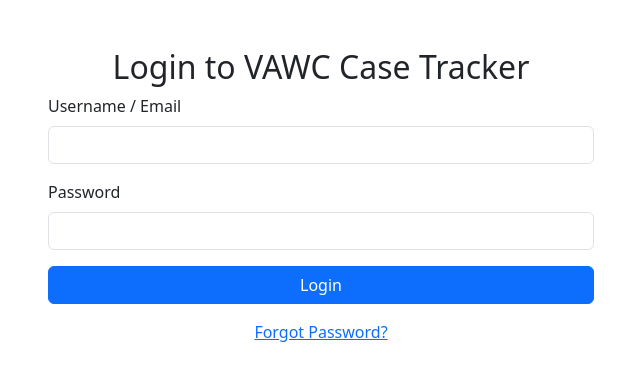
After one commit to tantanpogii/vawc-case-tracker, a PHP site: page /vawc-case-tracker/views/auth/login.php in a window 1280 px wide. The commit adds this page. Shown: the top 381 px of the page, without its empty margins (319-959 px from the left). Run offline with PHP 8.4, Linux system fonts and the light colour scheme.

Commit message:
added some login

```diff
--- /dev/null
+++ b/views/auth/login.php
@@ -0,0 +1,51 @@
+<!-- login.php (View) -->
+
+<!DOCTYPE html>
+<html lang="en">
+<head>
+    <meta charset="UTF-8">
+    <meta name="viewport" content="width=device-width, initial-scale=1.0">
+    <title>Login - VAWC Case Tracker</title>
+
+    <!-- Bootstrap CSS (You can also include your own styles) -->
+    <link href="https://cdn.jsdelivr.net/npm/bootstrap@5.3.0-alpha1/dist/css/bootstrap.min.css" rel="stylesheet">
+</head>
+<body>
+    <div class="container">
+        <div class="row justify-content-center">
+            <div class="col-md-6">
+                <h2 class="text-center mt-5">Login to VAWC Case Tracker</h2>
+
+                <!-- Display error message if login failed -->
+                <?php if (isset($error)): ?>
+                    <div class="alert alert-danger" role="alert">
+                        <?php echo $error; ?>
+                    </div>
+                <?php endif; ?>
+
+                <!-- Login form -->
+                <form method="POST" action="index.php?action=login">
+                    <div class="mb-3">
+                        <label for="username" class="form-label">Username / Email</label>
+                        <input type="text" class="form-control" id="username" name="username" required>
+                    </div>
+
+                    <div class="mb-3">
+                        <label for="password" class="form-label">Password</label>
+                        <input type="password" class="form-control" id="password" name="password" required>
+                    </div>
+
+                    <button type="submit" class="btn btn-primary w-100">Login</button>
+                </form>
+
+                <div class="text-center mt-3">
+                    <a href="#">Forgot Password?</a>
+                </div>
+            </div>
+        </div>
+    </div>
+
+    <!-- Bootstrap JS (optional) -->
+    <script src="https://cdn.jsdelivr.net/npm/bootstrap@5.3.0-alpha1/dist/js/bootstrap.bundle.min.js"></script>
+</body>
+</html>
```
Also changed, not shown: config.php (added, +16 -0 lines), config/database.php (added, +15 -0 lines), controllers/AuthController.php (added, +35 -0 lines), controllers/CaseController.php (added, +9 -0 lines), controllers/DashboardController.php (added, +8 -0 lines), controllers/ReportController.php (added, +8 -0 lines), index.php (+17 -4 lines), public/.htaccess (added), views/case/case_details.php (added), views/case/create_case.php (added), views/case/edit_case.php (added), views/dashboard/case_list.php (added), views/dashboard/index.php (added), views/report/case_report.php (added), 2 more files.
